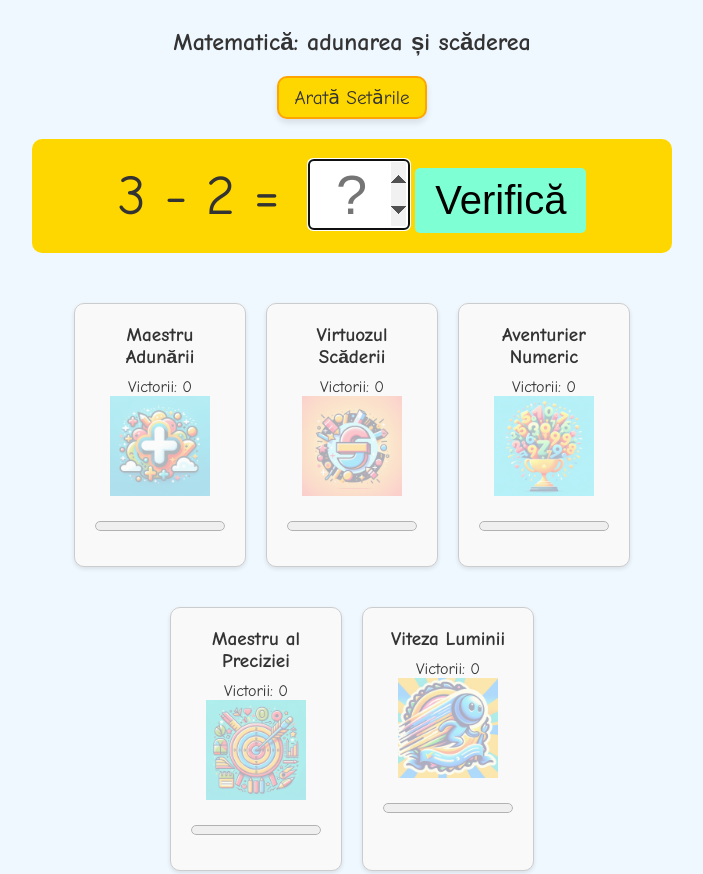
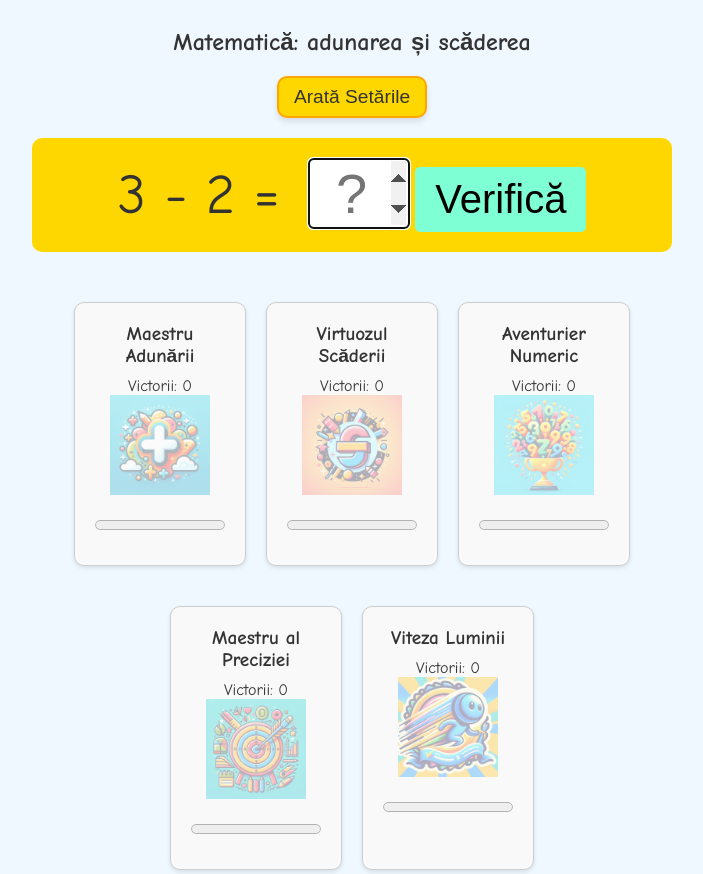
Before and after one commit to alexandruvrabie/school, a plain HTML site: page math/index.html in a window 1280 px wide. Shown: the top 874 px of the page, without its empty margins (288-991 px from the left). Drawn offline with Linux system fonts and the light colour scheme.

Commit message:
Set default font for settings button.

```diff
--- a/math/styles/style.css
+++ b/math/styles/style.css
@@ -36,7 +36,6 @@ body {
     margin-bottom: 10px; /* Spațiu dedesubt pentru separare */
     transition: background-color 0.3s ease; /* Tranziție pentru feedback vizual la hover */
     box-shadow: 0 4px 6px rgba(0, 0, 0, 0.1); /* Umbră ușoară pentru a adăuga adâncime */
-    font-family: 'Comic Sans MS', cursive, sans-serif; /* Menține fontul prietenos pentru copii */
 }
 
 #toggleSettingsButton:hover {
```
